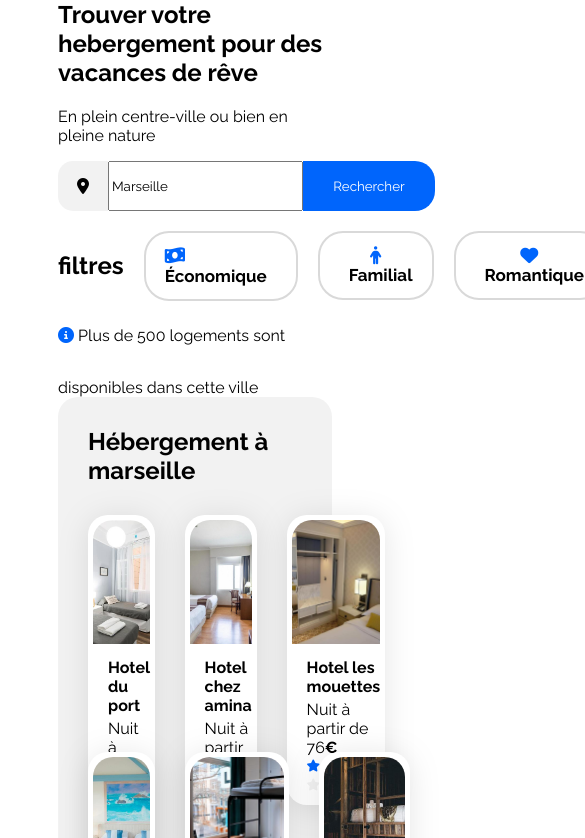
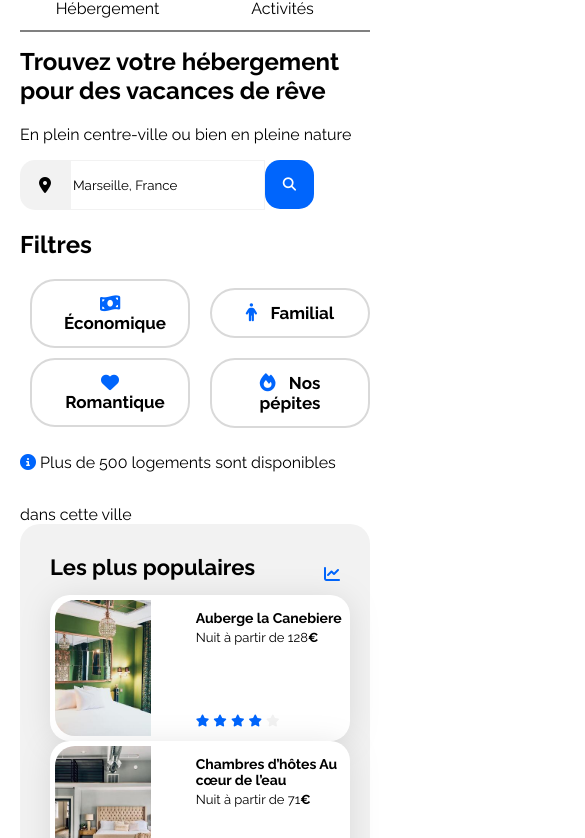
Before and after one commit to riadslatni/Booki, a plain HTML site: page index.html in a window 390 px wide. Shown: the part 67-905 px from the top of the page, 585 px wide, since content can reach past the window. Drawn offline with Linux system fonts and the light colour scheme.

Commit message:
Fix mobile

```diff
--- a/css/style.css
+++ b/css/style.css
@@ -7,7 +7,6 @@
     width: 61.09px;
     height: 19px;
     margin-top: 20px;
-
 }
 
 nav {
@@ -24,12 +23,31 @@ nav {
     column-gap: 280px;
 }
 
-.button-nav {}
+.button-nav {
+    /* height: 100%; */
+    border: none;
+    height: 40px;
+    background-color: #ffffff;
+    font-family: Raleway;
+    font-size: 16px;
+    font-weight: 400;
+    text-align: center;
+    text-decoration: none;
+}
+
+.button-nav:focus {
+    border-top: 4px solid #0065FC;
+    color: #0065FC;
+}
+
+
+
 
 .navigation-menu {
     display: flex;
     gap: 50px;
     align-items: center;
+    height: 35px;
 }
 
 :root {
@@ -46,6 +64,7 @@ nav {
 body {
     display: flex;
     justify-content: center;
+    margin: 0;
 }
 
 .main-container {
@@ -162,6 +181,7 @@ body {
 
 .input-search {
     width: 195px;
+    border: 0.1rem solid #F2F2F2;
 }
 
 .buttonfilter {
@@ -300,6 +320,11 @@ body {
     box-sizing: border-box;
 }
 
+
+#search-icon {
+    display: none;
+}
+
 .hebergements-cards .card-title {
     margin-top: 10px;
     margin-bottom: 4px;
@@ -319,7 +344,7 @@ section .fa-info {
 }
 
 
-.direction-row {
+.hebergement-list-cards {
     display: flex;
     flex-direction: row;
     gap: 30px;
@@ -355,28 +380,32 @@ section .fa-info {
 @media (max-width: 1024px) {
     .hebergements-and-populaires {
         flex-direction: column;
+
     }
 
     .hebergements {
         width: 100%;
-        height: 614px;
+        /* height: 614px; */
+        margin-top: 35px;
     }
 
     .populaires {
         width: 100%;
-        margin-top: 50px;
+        /* margin-top: 50px; */
     }
 
-    .populaires-cards {
+    .populaires-cards
+    .card {
         display: flex;
         flex-direction: row;
         justify-content: space-between;
         gap: 30px;
+        width: 100%;
     }
 
-    .populaires-cards .card {
+    /* .populaires-cards .card {
         width: 30%;
-    }
+    } */
 
     .populaires-cards a {
         width: 30%;
@@ -391,9 +420,9 @@ section .fa-info {
     }
 
     .activites-card .card {
-        width: 25%;
+        width:25% !important;
         padding: 0px;
-        height: 270px;
+        /* height: 270px; */
     }
 
     .activites-card img {
@@ -401,6 +430,7 @@ section .fa-info {
         height: 200px;
         border-top-left-radius: 20px;
         border-top-right-radius: 20px;
+
     }
 
     .directionRow {
@@ -414,12 +444,137 @@ section .fa-info {
 /* Small devices (phones, less than 768px) */
 @media (max-width: 767.98px) {
 
+    .size-logo {
+        align-self: center;
+        padding-bottom: 20px;
+    }
+
+    nav {
+        flex-direction: column;
+    }
+
+    .navigation-menu {
+        display: flex;
+        gap: 0px;
+        align-items: center;
+        height: 35px;
+
+    }
+
+
+    .button-nav {
+        width: 375px;
+        height: 45px;
+        border-bottom: 2px solid grey;
+
+        /* border-bottom: 2px solid #0065FC; */
+    }
+
+    .button-nav:hover {
+        border-top: none;
+        margin-top: 0px;
+    }
+
+    .button-nav:focus {
+        border-bottom: 2px solid #0065FC;
+        border-top: none;
+        color: #0065FC;
+    }
+
+    .submit {
+        width: 49px;
+        height: 49px;
+        left: 286px;
+        padding: 15px 16px 15px 16px;
+        border-radius: 15px;
+        border: 1px;
+        gap: 10px;
+
+    }
+
+    .main-container {
+        padding-left: 0;
+        padding-right: 0;
+        padding-left: 20px;
+        padding-right: 20px;
+
+    }
+
+    .filter {
+        display: grid;
+        grid-template-columns: repeat(2, 2fr);
+
+    }
+
+    .search-text-button {
+        display: none;
+        width: 335px;
+        height: 49px;
+        border-radius: 15px;
+        border: 1px;
+        gap: 24px;
+    }
+
+    #search-icon {
+        color: white;
+        display: flex;
+        justify-content: center;
+
+    }
+
+    section.hebergements {
+        flex-direction: column;
+        background-color: white;
+        padding: 0px;
+
+    }
+
+    .hebergements-and-populaires {
+        flex-direction: column-reverse;
+    }
+
+    .activites-card {
+        flex-direction:column;
+    }
+
+    .activites {
+        padding: 0%;
+        margin-top: 75px;
+    }
+
+    .populaires-cards {
+        flex-direction: column;
+        gap: 15px;
+
+    }
+
+    .populaires-cards .card {
+        margin-top: 0px;
+
+    }
+
+    .hebergement-list-cards {
+        display: flex;
+        flex-direction: column;
+        gap: 0px;
+        order: ;
+    }
+
+
+    .hebergements-cards {
+        width: auto;
+        margin-top: 15px;
+
+    }
+
+    h2.section-title {
+        margin-bottom: 15px;
+    }
 
     .directionRow {
-        padding-left: 30px;
-        box-sizing: border-box;
-        background-color: red;
-        column-gap: 150px;
+        flex-direction: column;
+        padding: 0px;
+        margin-top: 70px;
     }
 
 
@@ -431,11 +586,4 @@ section .fa-info {
 
 
 
-
-
-
-
-
-
-
 }
--- a/index.html
+++ b/index.html
@@ -20,44 +20,55 @@
             <nav>
                 <img src="images/logo/Booki.png" alt="Booki" class="size-logo">
                 <div class="navigation-menu">
-                    <a class="button-nav" href="Hébergement">Hébergement</a>
-                    <a class="button-nav" href="Activités">Activités</a>
+                    <button class="button-nav" href="#hebergements">Hébergement</a>
+                    <button class="button-nav" href="">Activités</a>
                 </div>
             </nav>
         </header>
 
         <main>
-            <section>
-                <h1>Trouver votre hebergement pour des vacances de rêve</h1>
+            <section class="search-filter">
+                <h1>Trouvez votre hébergement pour des vacances de rêve</h1>
                 <p>En plein centre-ville ou bien en pleine nature</p>
                 <div class="Search">
                     <div class="iconSearch">
                         <i class="fas fa-map-marker-alt"></i>
                     </div>
-                    <input type="search" value="Marseille" class="input-search" name="query">
-                    <button class="submit">Rechercher</button>
+                    <input type="search" value="Marseille, France" class="input-search" name="query">
+                    <button class="submit">
+                        <i id="search-icon" class="fa-solid fa-search"></i>
+                        <span class="search-text-button">Rechercher</span>
+                    </button>
                 </div>
+                <h2>Filtres</h2>
+
                 <div class="filter">
-                    <h2>filtres</h2>
-
-                    <div class="buttonfilter"><i class="fa-solid
-                                    fa-money-bill-wave"></i><span class="buttonfilter-text"> Économique</span></div>
-                    <button class="buttonfilter"><i class="fa-solid fa-person"></i><span
-                            class="buttonfilter-text">Familial</span></button>
-                    <button class="buttonfilter"><i class="fa-solid
-                                    fa-heart"></i><span class="buttonfilter-text">Romantique</span></button>
-                    <button class="buttonfilter"><i class="fa-solid fa-fire"></i><span class="buttonfilter-text">Nos
-                            pépites</span></button>
+                    <button class="buttonfilter">
+                        <i class="fa-solid fa-money-bill-wave"></i>
+                        <span class="buttonfilter-text"> Économique</span>
+                    </button>
+                    <button class="buttonfilter">
+                        <i class="fa-solid fa-person"></i>
+                        <span class="buttonfilter-text">Familial</span>
+                    </button>
+                    <button class="buttonfilter">
+                        <i class="fa-solid fa-heart"></i>
+                        <span class="buttonfilter-text">Romantique</span>
+                    </button>
+                    <button class="buttonfilter">
+                        <i class="fa-solid fa-fire"></i>
+                        <span class="buttonfilter-text">Nos pépites</span>
+                    </button>
                 </div>
                 <i class="fa-solid fa-info fa-info-circle"></i> Plus de 500 logements sont disponibles dans cette ville
             </section>
 
             <div class="hebergements-and-populaires">
-                <section class="hebergements">
+                <section name="hebergements" class="hebergements">
 
                     <h2>Hébergement à marseille</h2>
 
-                    <div class="direction-row">
+                    <div class="hebergement-list-cards">
                         <div class="hebergements-cards">
                             <article class="card">
                                 <img src="./images/hebergements/Hotel du port.jpg"
@@ -120,7 +131,7 @@
                             </article>
                         </div>
                     </div>
-                    <div class="direction-row">
+                    <div class="hebergement-list-cards">
                         <div class="hebergements-cards">
                             <article class="card">
                                 <img src="./images/hebergements/Hotel de la mer.jpg"
@@ -181,7 +192,6 @@
                                 </div>
                             </article>
                         </div>
-
                     </div>
                     <h4> Afficher plus</h4>
                 </section>
@@ -249,11 +259,8 @@
                     </div>
                 </section>
             </div>
-
-            <div class="activites">
-
+            <div name="activites" class="activites">
                 <h3>Activités à Marseille</h3>
-
                 <div class="activites-card">
                     <article class="card">
                         <img src="./images/activites/Vieux-Port.jpg" alt="Image montrant le Vieux-Port"
```
